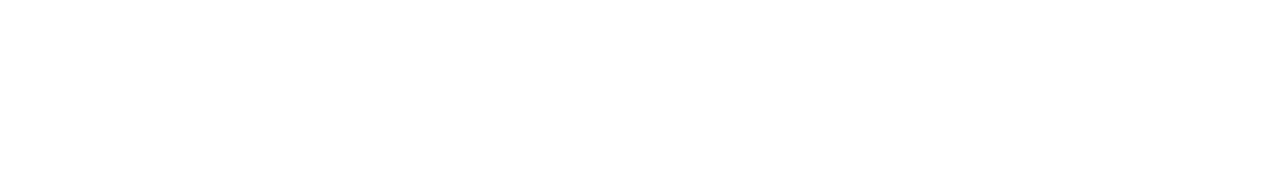
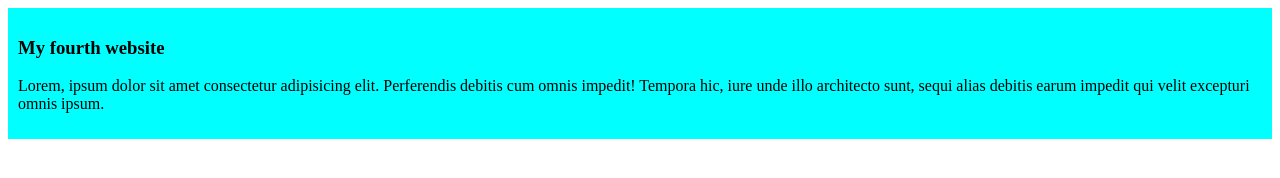
Before and after one commit to ataullah4d/my-fourth-website, a plain HTML site: page index.html in a window 1280 px wide. Drawn offline with Linux system fonts and the light colour scheme.

Commit message:
added the fourth blog

```diff
--- a/index.html
+++ b/index.html
@@ -4,8 +4,16 @@
             <meta charset="UTF-8">
             <meta name="viewport" content="width=device-width, initial-scale=1.0">
             <title>my fourth website</title>
+            <link rel="stylesheet" href="Styles/blog.css"
+
+
+
 </head>
 <body>
+          <div>
+            <h3>My fourth website</h3>
+            <p>Lorem, ipsum dolor sit amet consectetur adipisicing elit. Perferendis debitis cum omnis impedit! Tempora hic, iure unde illo architecto sunt, sequi alias debitis earum impedit qui velit excepturi omnis ipsum.</p>
 
+            </div>
 </body>
 </html>
--- /dev/null
+++ b/styles/blog.css
@@ -0,0 +1,4 @@
+div{
+     background-color: aqua;
+     padding: 10px;
+}
```
